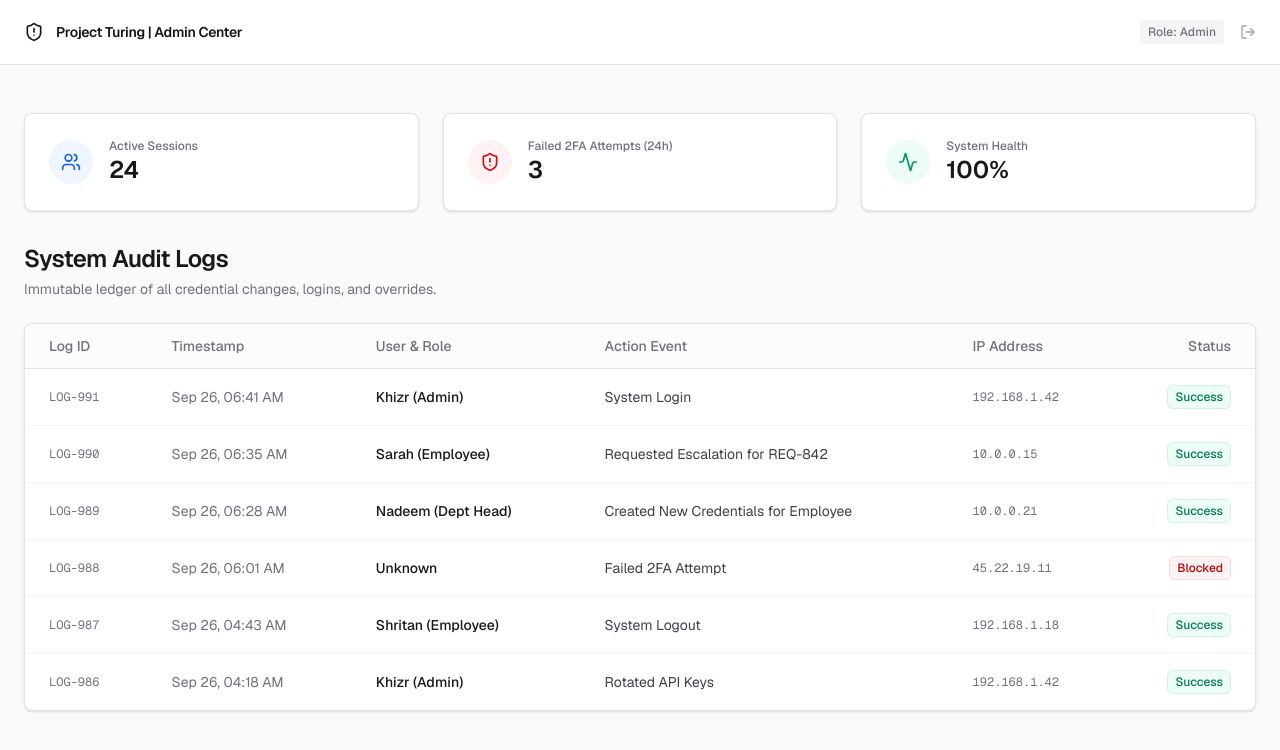
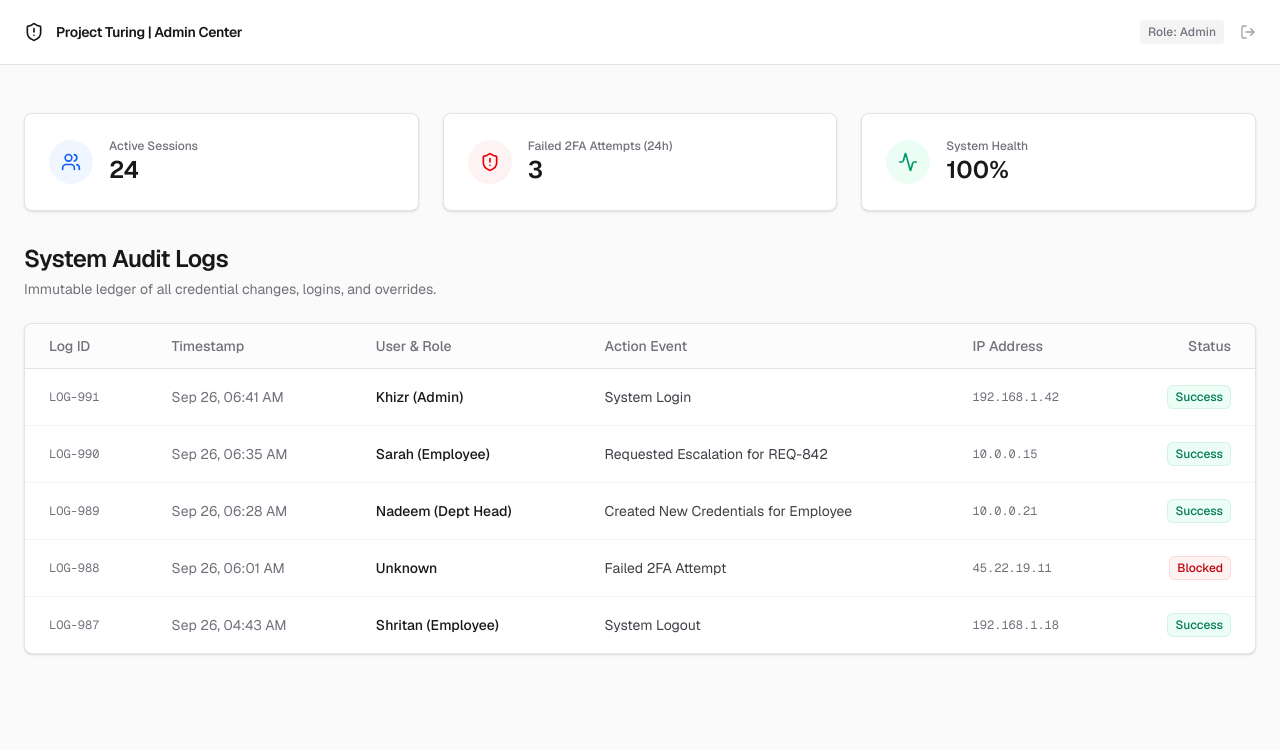
Before and after one commit to pro-coder12353/Turing-OS, a Next.js app in the folder frontend/: page /dashboard/admin in a window 1280 px wide. Shown: the top 750 px of the page. Built offline with nearby package versions, Linux system fonts and the light colour scheme.

Commit message:
Milestone 7.2: Remove API Keys log entry per request

```diff
--- a/frontend/src/app/dashboard/admin/page.tsx
+++ b/frontend/src/app/dashboard/admin/page.tsx
@@ -20,7 +20,6 @@ export default function AdminLogs() {
     { id: 'LOG-989', time: `${todayStr}, ${formatTime(15)}`, user: 'Nadeem (Dept Head)', action: 'Created New Credentials for Employee', ip: '10.0.0.21', status: 'Success' },
     { id: 'LOG-988', time: `${todayStr}, ${formatTime(42)}`, user: 'Unknown', action: 'Failed 2FA Attempt', ip: '45.22.19.11', status: 'Blocked' },
     { id: 'LOG-987', time: `${todayStr}, ${formatTime(120)}`, user: 'Shritan (Employee)', action: 'System Logout', ip: '192.168.1.18', status: 'Success' },
-    { id: 'LOG-986', time: `${todayStr}, ${formatTime(145)}`, user: 'Khizr (Admin)', action: 'Rotated API Keys', ip: '192.168.1.42', status: 'Success' },
   ];
 
   return (
```
